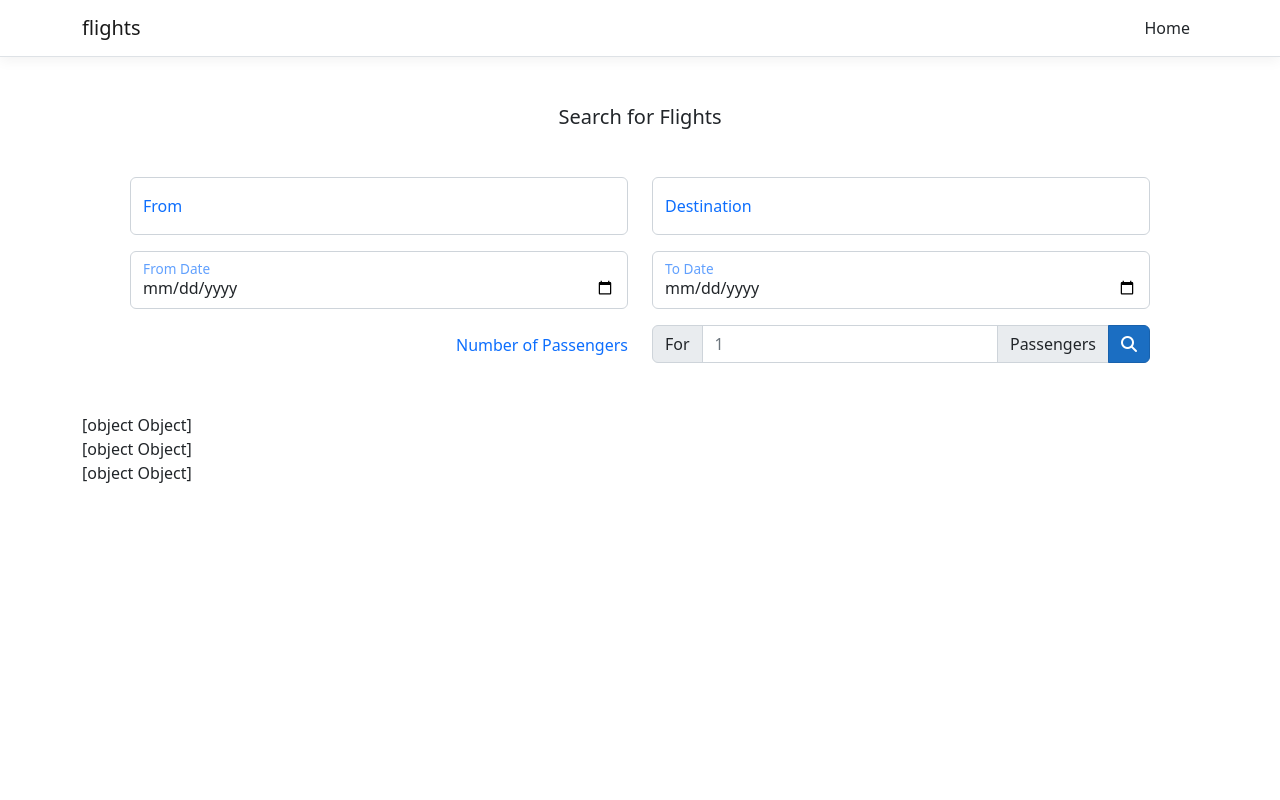
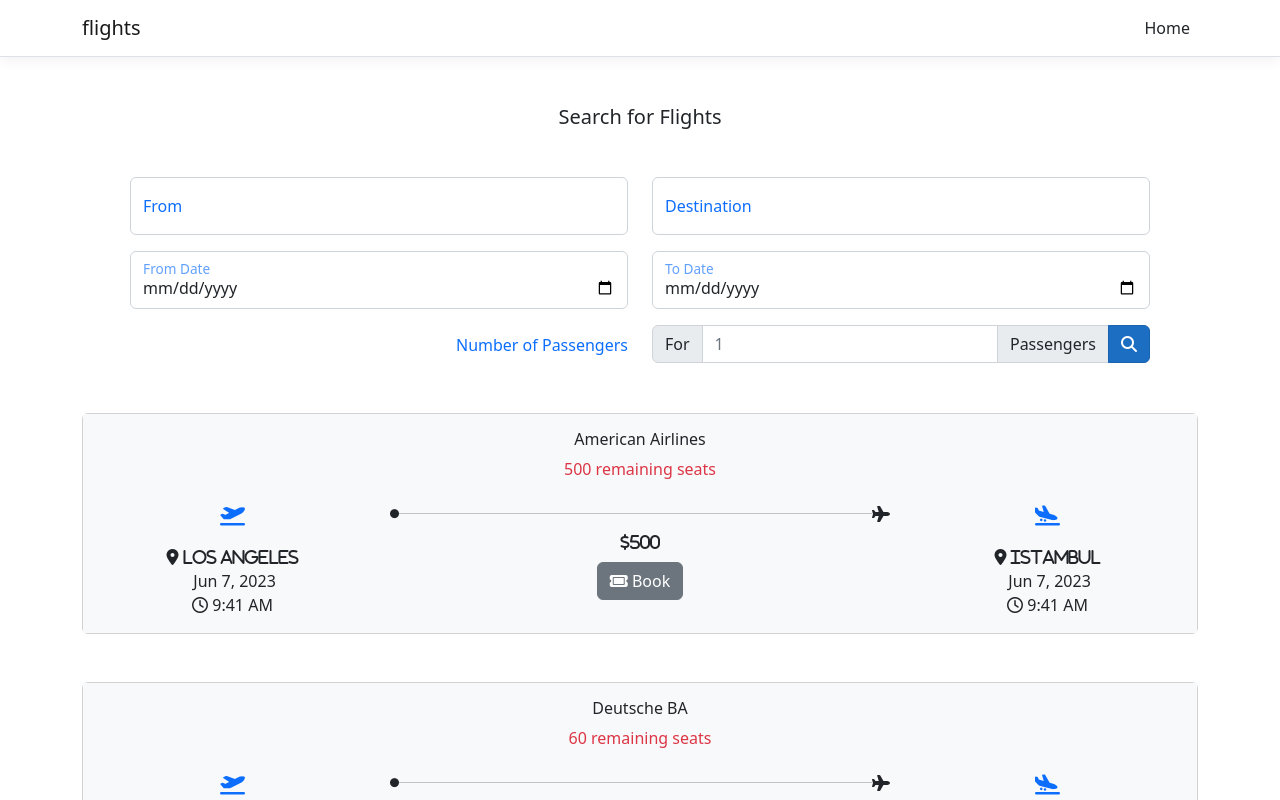
Before and after one commit to m-tonon/flights-demo, an Angular app in the folder ClientApp/: page / in a window 1280 px wide. Shown: the top 800 px of the page. Built offline with nearby package versions, Linux system fonts and the light colour scheme.

Commit message:
feat: create flights card

```diff
--- a/ClientApp/src/app/search-flights/search-flights.component.html
+++ b/ClientApp/src/app/search-flights/search-flights.component.html
@@ -41,7 +41,6 @@
           <div class="input-group-text">For</div>
           <input type="number" class="form-control" placeholder="1" />
           <div class="input-group-text">Passengers</div>
-
           <button type="submit" class="btn-primary btn">
             <i class="fa fa-search" aria-hidden="true"></i>
           </button>
@@ -51,6 +50,71 @@
   </div>
 </form>
 
+<!-- Flights Card -->
 <div *ngFor="let flight of searchResult">
-  {{ flight }}
+  <div class="card text-dark mt-5 text-center">
+    <div class="cart-body p-3 bg-light">
+      <h6 class="card-title">{{ flight.airline }}</h6>
+      <div class="card-title text-danger">
+        {{ flight.reaminingSeats }} remaining seats
+      </div>
+
+      <div class="d-grid text-center g-2">
+        <div class="row">
+          <!-- Departure -->
+          <div class="col">
+            <div class="col m-3">
+              <i class="text-primary fas fa-plane-departure fs-5"></i>
+            </div>
+            <div class="col">
+              <i class="fa-solid fa-location-dot">
+                {{ flight.departure.place }}
+              </i>
+            </div>
+            <div class="col">
+              <i class="fa-regular"></i>
+              {{ flight.departure.time | date }}
+            </div>
+            <div class="col">
+              <i class="fa-regular fa-clock"></i>
+              {{ flight.departure.time | date : "shortTime" }}
+            </div>
+          </div>
+          <!-- Price info -->
+          <div class="col">
+            <div class="d-flex align-items-center" style="width: 500px">
+              <i class="fa-solid fa-circle mt-2" style="font-size: 9px"></i>
+              <hr class="d-block w-100 mt-4" />
+              <i class="fas fa-plane mt-2"></i>
+            </div>
+            <i class="fas fa-usd">{{ flight.price }}</i>
+            <br />
+            <a href="" class="btn btn-secondary mt-2">
+              <i class="fas fa-ticket"></i>
+              Book
+            </a>
+          </div>
+          <!-- Arrival -->
+          <div class="col">
+            <div class="col m-3">
+              <i class="text-primary fas fa-plane-arrival fs-5"></i>
+            </div>
+            <div class="col">
+              <i class="fa-solid fa-location-dot">
+                {{ flight.arrival.place }}
+              </i>
+            </div>
+            <div class="col">
+              <i class="fa-regular"></i>
+              {{ flight.arrival.time | date }}
+            </div>
+            <div class="col">
+              <i class="fa-regular fa-clock"></i>
+              {{ flight.arrival.time | date : "shortTime" }}
+            </div>
+          </div>
+        </div>
+      </div>
+    </div>
+  </div>
 </div>
```
